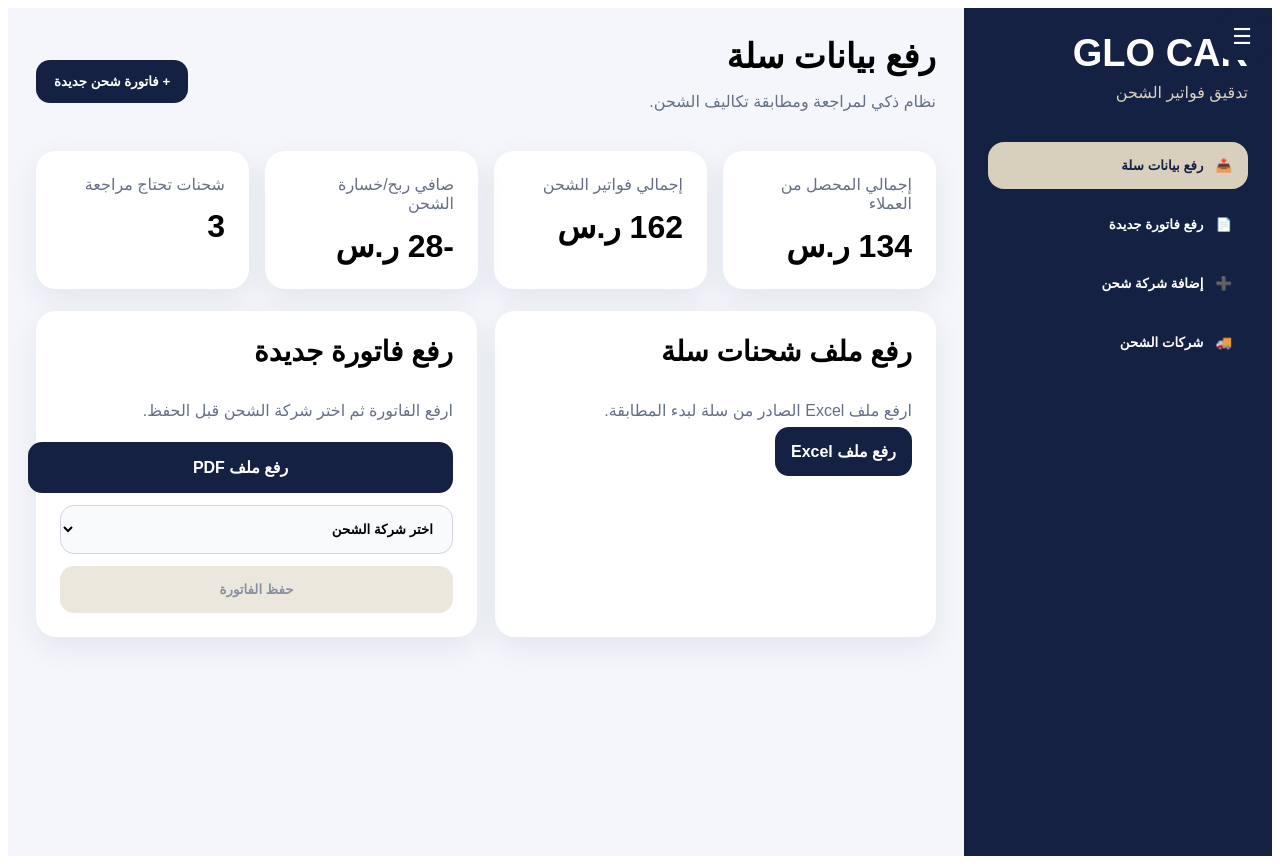
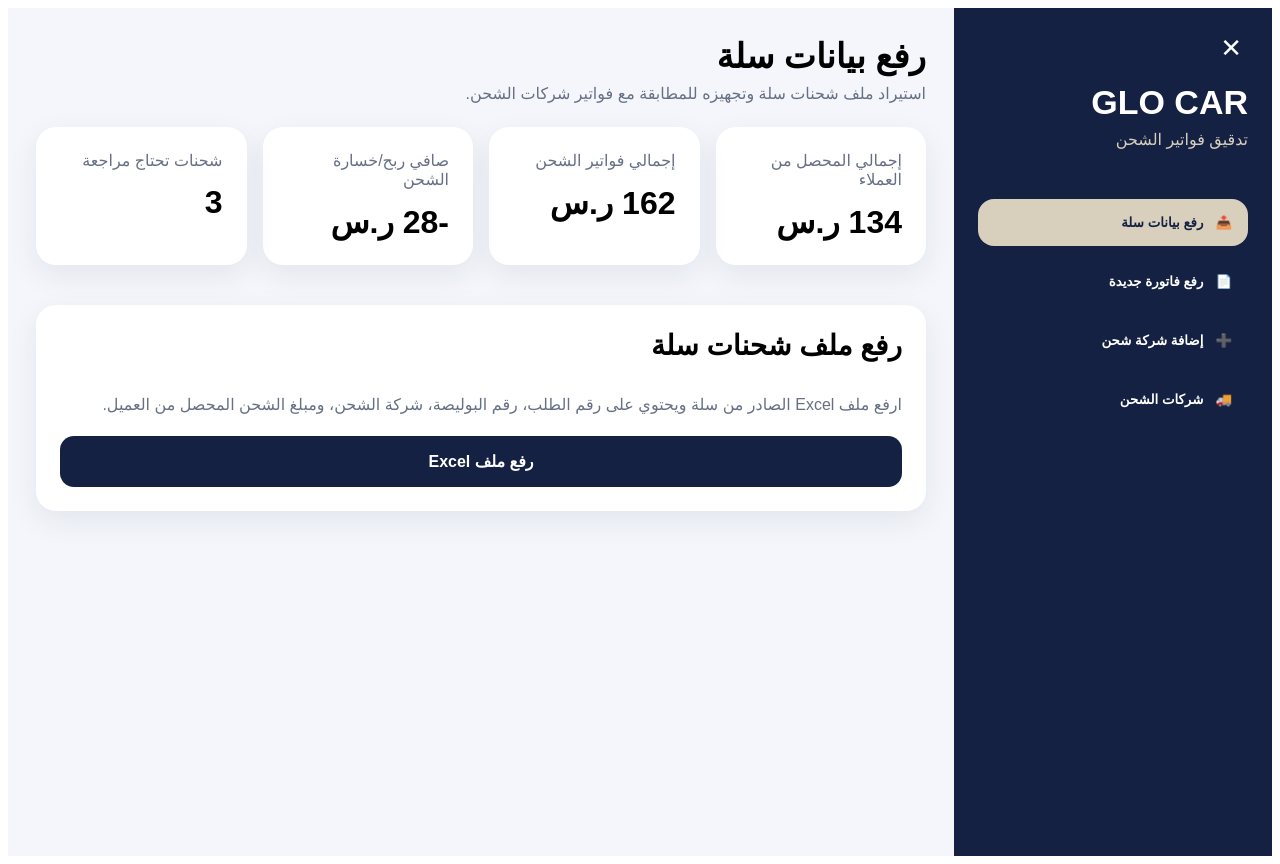
Before and after one commit to basem199b/glocar-shipping-audit, a Next.js app: page / in a window 1280 px wide. Built offline with nearby package versions, Linux system fonts and the light colour scheme.

Commit message:
Add dedicated pages and collapsible sidebar

```diff
--- a/app/page.tsx
+++ b/app/page.tsx
@@ -11,244 +11,140 @@
 ]
 
 const carriers = ['أرامكس', 'DHL', 'سمسا', 'ناقل', 'سبل']
-
-const stats = [
-  { label: 'إجمالي المحصل من العملاء', value: '134 ر.س' },
-  { label: 'إجمالي فواتير الشحن', value: '162 ر.س' },
-  { label: 'صافي ربح/خسارة الشحن', value: '-28 ر.س' },
-  { label: 'شحنات تحتاج مراجعة', value: '3' },
+const companyRows = [
+  { name: 'أرامكس', invoices: 12, status: 'نشطة' },
+  { name: 'DHL', invoices: 4, status: 'نشطة' },
+  { name: 'سمسا', invoices: 7, status: 'نشطة' },
 ]
 
 export default function HomePage() {
   const [activeMenu, setActiveMenu] = useState('salla')
+  const [sidebarOpen, setSidebarOpen] = useState(true)
   const [selectedCarrier, setSelectedCarrier] = useState('')
   const [excelFile, setExcelFile] = useState('')
   const [pdfFile, setPdfFile] = useState('')
-  const [sidebarOpen, setSidebarOpen] = useState(false)
+  const [newCarrierName, setNewCarrierName] = useState('')
 
   return (
     <main style={{ minHeight: '100vh', background: '#f4f6fb', direction: 'rtl', fontFamily: 'Arial', display: 'flex' }}>
-      <button onClick={() => setSidebarOpen(!sidebarOpen)} style={menuButton}>☰</button>
-
-      <aside style={{ ...sidebarStyle, ...(sidebarOpen ? sidebarMobileOpen : {}) }}>
-        <div style={{ marginBottom: 40 }}>
-          <h1 style={{ margin: 0, fontSize: 38 }}>GLO CAR</h1>
-          <p style={{ color: '#d8d0bd', marginTop: 8 }}>تدقيق فواتير الشحن</p>
+      <aside style={{ ...sidebarStyle, width: sidebarOpen ? 270 : 86 }}>
+        <button onClick={() => setSidebarOpen(!sidebarOpen)} style={collapseButton}>{sidebarOpen ? '✕' : '☰'}</button>
+        <div style={{ marginBottom: 34, overflow: 'hidden' }}>
+          <h1 style={{ margin: 0, fontSize: sidebarOpen ? 34 : 22, whiteSpace: 'nowrap' }}>GLO CAR</h1>
+          {sidebarOpen && <p style={{ color: '#d8d0bd', marginTop: 8 }}>تدقيق فواتير الشحن</p>}
         </div>
-
         <nav style={{ display: 'grid', gap: 12 }}>
           {menuItems.map((item) => (
-            <button
-              key={item.id}
-              onClick={() => {
-                setActiveMenu(item.id)
-                setSidebarOpen(false)
-              }}
-              style={{
-                ...navButton,
-                ...(activeMenu === item.id ? activeButton : {}),
-              }}
-            >
+            <button key={item.id} onClick={() => setActiveMenu(item.id)} style={{ ...navButton, ...(activeMenu === item.id ? activeButton : {}) }}>
               <span>{item.icon}</span>
-              <span>{item.label}</span>
+              {sidebarOpen && <span>{item.label}</span>}
             </button>
           ))}
         </nav>
       </aside>
 
-      <section style={{ flex: 1, padding: 28 }}>
-        <header style={{ display: 'flex', justifyContent: 'space-between', alignItems: 'center', marginBottom: 24, flexWrap: 'wrap', gap: 12 }}>
-          <div>
-            <h2 style={{ margin: 0, fontSize: 34 }}>
-              {activeMenu === 'salla' && 'رفع بيانات سلة'}
-              {activeMenu === 'invoice' && 'رفع فاتورة جديدة'}
-              {activeMenu === 'carrier' && 'إضافة شركة شحن'}
-              {activeMenu === 'companies' && 'شركات الشحن'}
-            </h2>
-            <p style={{ color: '#667085' }}>نظام ذكي لمراجعة ومطابقة تكاليف الشحن.</p>
-          </div>
-
-          <button style={primaryButton}>+ فاتورة شحن جديدة</button>
-        </header>
-
-        <div style={{ display: 'grid', gridTemplateColumns: 'repeat(auto-fit,minmax(180px,1fr))', gap: 16, marginBottom: 22 }}>
-          {stats.map((card) => (
-            <div key={card.label} style={cardStyle}>
-              <p style={{ color: '#667085', margin: 0 }}>{card.label}</p>
-              <strong style={{ display: 'block', marginTop: 14, fontSize: 32 }}>{card.value}</strong>
-            </div>
-          ))}
-        </div>
-
-        <div style={{ display: 'grid', gridTemplateColumns: 'repeat(auto-fit,minmax(320px,1fr))', gap: 18 }}>
-          <div style={cardStyle}>
-            <h3 style={{ marginTop: 0, fontSize: 28 }}>رفع ملف شحنات سلة</h3>
-            <p style={desc}>ارفع ملف Excel الصادر من سلة لبدء المطابقة.</p>
-
-            <label style={uploadButton}>
-              رفع ملف Excel
-              <input
-                hidden
-                type="file"
-                accept=".xlsx,.xls"
-                onChange={(e) => {
-                  const file = e.target.files?.[0]
-                  if (file) setExcelFile(file.name)
-                }}
-              />
-            </label>
-
-            {excelFile && <div style={successBox}>✅ تم رفع: {excelFile}</div>}
-          </div>
-
-          <div style={cardStyle}>
-            <h3 style={{ marginTop: 0, fontSize: 28 }}>رفع فاتورة جديدة</h3>
-            <p style={desc}>ارفع الفاتورة ثم اختر شركة الشحن قبل الحفظ.</p>
-
-            <div style={{ display: 'grid', gap: 12 }}>
-              <label style={uploadButton}>
-                رفع ملف PDF
-                <input
-                  hidden
-                  type="file"
-                  accept="application/pdf"
-                  onChange={(e) => {
-                    const file = e.target.files?.[0]
-                    if (file) setPdfFile(file.name)
-                  }}
-                />
-              </label>
-
-              {pdfFile && <div style={successBox}>📄 تم رفع: {pdfFile}</div>}
-
-              <select value={selectedCarrier} onChange={(e) => setSelectedCarrier(e.target.value)} style={selectStyle}>
-                <option value="">اختر شركة الشحن</option>
-                {carriers.map((carrier) => (
-                  <option key={carrier} value={carrier}>{carrier}</option>
-                ))}
-              </select>
-
-              <button
-                disabled={!selectedCarrier || !pdfFile}
-                onClick={() => alert(`تم حفظ الفاتورة داخل شركة ${selectedCarrier}`)}
-                style={{
-                  ...saveButton,
-                  opacity: !selectedCarrier || !pdfFile ? 0.5 : 1,
-                  cursor: !selectedCarrier || !pdfFile ? 'not-allowed' : 'pointer',
-                }}
-              >
-                حفظ الفاتورة
-              </button>
-            </div>
-          </div>
-        </div>
+      <section style={{ flex: 1, padding: 28, overflowX: 'hidden' }}>
+        {activeMenu === 'salla' && <SallaPage excelFile={excelFile} setExcelFile={setExcelFile} />}
+        {activeMenu === 'invoice' && <InvoicePage pdfFile={pdfFile} setPdfFile={setPdfFile} selectedCarrier={selectedCarrier} setSelectedCarrier={setSelectedCarrier} />}
+        {activeMenu === 'carrier' && <AddCarrierPage newCarrierName={newCarrierName} setNewCarrierName={setNewCarrierName} />}
+        {activeMenu === 'companies' && <CompaniesPage />}
       </section>
     </main>
   )
 }
 
-const sidebarStyle: CSSProperties = {
-  width: 260,
-  background: '#142143',
-  color: 'white',
-  minHeight: '100vh',
-  padding: 24,
-  transition: '.3s',
+function PageHeader({ title, desc }: { title: string; desc: string }) {
+  return (
+    <header style={{ marginBottom: 24 }}>
+      <h2 style={{ margin: 0, fontSize: 34 }}>{title}</h2>
+      <p style={{ color: '#667085', marginTop: 8 }}>{desc}</p>
+    </header>
+  )
 }
 
-const sidebarMobileOpen: CSSProperties = {
-  transform: 'translateX(0)',
+function SallaPage({ excelFile, setExcelFile }: { excelFile: string; setExcelFile: (v: string) => void }) {
+  return (
+    <>
+      <PageHeader title="رفع بيانات سلة" desc="استيراد ملف شحنات سلة وتجهيزه للمطابقة مع فواتير شركات الشحن." />
+      <Stats />
+      <div style={cardStyle}>
+        <h3 style={titleStyle}>رفع ملف شحنات سلة</h3>
+        <p style={descStyle}>ارفع ملف Excel الصادر من سلة ويحتوي على رقم الطلب، رقم البوليصة، شركة الشحن، ومبلغ الشحن المحصل من العميل.</p>
+        <label style={uploadButton}>رفع ملف Excel<input hidden type="file" accept=".xlsx,.xls" onChange={(e) => { const file = e.target.files?.[0]; if (file) setExcelFile(file.name) }} /></label>
+        {excelFile && <div style={successBox}>✅ تم رفع ملف سلة: {excelFile}</div>}
+      </div>
+    </>
+  )
 }
 
-const menuButton: CSSProperties = {
-  position: 'fixed',
-  top: 14,
-  right: 14,
-  zIndex: 999,
-  background: '#142143',
-  color: 'white',
-  border: 0,
-  borderRadius: 12,
-  padding: '10px 14px',
-  fontSize: 22,
-  cursor: 'pointer',
+function InvoicePage({ pdfFile, setPdfFile, selectedCarrier, setSelectedCarrier }: { pdfFile: string; setPdfFile: (v: string) => void; selectedCarrier: string; setSelectedCarrier: (v: string) => void }) {
+  return (
+    <>
+      <PageHeader title="رفع فاتورة جديدة" desc="ارفع PDF الفاتورة ثم اختر شركة الشحن قبل الحفظ حتى تُدرج الفاتورة داخل سجل الشركة نفسها." />
+      <div style={cardStyle}>
+        <h3 style={titleStyle}>بيانات فاتورة شركة الشحن</h3>
+        <div style={{ display: 'grid', gap: 14 }}>
+          <label style={uploadButton}>رفع ملف PDF<input hidden type="file" accept="application/pdf" onChange={(e) => { const file = e.target.files?.[0]; if (file) setPdfFile(file.name) }} /></label>
+          {pdfFile && <div style={successBox}>📄 تم رفع الفاتورة: {pdfFile}</div>}
+          <select value={selectedCarrier} onChange={(e) => setSelectedCarrier(e.target.value)} style={selectStyle}>
+            <option value="">اختر شركة الشحن قبل الحفظ</option>
+            {carriers.map((carrier) => <option key={carrier} value={carrier}>{carrier}</option>)}
+          </select>
+          <button disabled={!selectedCarrier || !pdfFile} onClick={() => alert(`تم حفظ الفاتورة داخل شركة ${selectedCarrier}`)} style={{ ...saveButton, opacity: !selectedCarrier || !pdfFile ? .5 : 1, cursor: !selectedCarrier || !pdfFile ? 'not-allowed' : 'pointer' }}>حفظ الفاتورة داخل سجل الشركة</button>
+        </div>
+      </div>
+    </>
+  )
 }
 
-const navButton: CSSProperties = {
-  width: '100%',
-  border: 0,
-  background: 'transparent',
-  color: 'white',
-  display: 'flex',
-  alignItems: 'center',
-  gap: 12,
-  padding: '16px',
-  borderRadius: 16,
-  fontWeight: 700,
-  cursor: 'pointer',
+function AddCarrierPage({ newCarrierName, setNewCarrierName }: { newCarrierName: string; setNewCarrierName: (v: string) => void }) {
+  return (
+    <>
+      <PageHeader title="إضافة شركة شحن" desc="أضف شركة شحن جديدة حتى تظهر في خيارات رفع الفواتير والمطابقة." />
+      <div style={cardStyle}>
+        <h3 style={titleStyle}>بيانات الشركة</h3>
+        <input value={newCarrierName} onChange={(e) => setNewCarrierName(e.target.value)} placeholder="مثال: أرامكس" style={inputStyle} />
+        <button disabled={!newCarrierName} onClick={() => alert(`تمت إضافة شركة: ${newCarrierName}`)} style={{ ...saveButton, marginTop: 14, opacity: newCarrierName ? 1 : .5 }}>حفظ شركة الشحن</button>
+      </div>
+    </>
+  )
 }
 
-const activeButton: CSSProperties = {
-  background: '#d8d0bd',
-  color: '#142143',
+function CompaniesPage() {
+  return (
+    <>
+      <PageHeader title="شركات الشحن" desc="عرض شركات الشحن المسجلة وعدد الفواتير المرتبطة بكل شركة." />
+      <div style={cardStyle}>
+        <table style={{ width: '100%', borderCollapse: 'collapse', textAlign: 'right' }}>
+          <thead><tr style={{ background: '#eef2f7' }}><th style={th}>شركة الشحن</th><th style={th}>عدد الفواتير</th><th style={th}>الحالة</th></tr></thead>
+          <tbody>{companyRows.map((row) => <tr key={row.name} style={{ borderBottom: '1px solid #edf0f5' }}><td style={td}>{row.name}</td><td style={td}>{row.invoices}</td><td style={td}>{row.status}</td></tr>)}</tbody>
+        </table>
+      </div>
+    </>
+  )
 }
 
-const cardStyle: CSSProperties = {
-  background: 'white',
-  borderRadius: 20,
-  padding: 24,
-  boxShadow: '0 10px 30px rgba(20,33,67,.08)',
+function Stats() {
+  const stats = [
+    { label: 'إجمالي المحصل من العملاء', value: '134 ر.س' },
+    { label: 'إجمالي فواتير الشحن', value: '162 ر.س' },
+    { label: 'صافي ربح/خسارة الشحن', value: '-28 ر.س' },
+    { label: 'شحنات تحتاج مراجعة', value: '3' },
+  ]
+  return <div style={{ display: 'grid', gridTemplateColumns: 'repeat(auto-fit,minmax(180px,1fr))', gap: 16, marginBottom: 22 }}>{stats.map((card) => <div key={card.label} style={cardStyle}><p style={{ color: '#667085', margin: 0 }}>{card.label}</p><strong style={{ display: 'block', marginTop: 14, fontSize: 32 }}>{card.value}</strong></div>)}</div>
 }
 
-const primaryButton: CSSProperties = {
-  background: '#142143',
-  color: 'white',
-  border: 0,
-  borderRadius: 14,
-  padding: '14px 18px',
-  fontWeight: 700,
-}
-
-const uploadButton: CSSProperties = {
-  width: '100%',
-  background: '#142143',
-  color: 'white',
-  border: 0,
-  borderRadius: 14,
-  padding: '16px',
-  fontWeight: 700,
-  textAlign: 'center',
-  cursor: 'pointer',
-}
-
-const selectStyle: CSSProperties = {
-  width: '100%',
-  padding: '15px',
-  borderRadius: 14,
-  border: '1px solid #d0d5dd',
-  background: '#f8fafc',
-  fontWeight: 700,
-}
-
-const saveButton: CSSProperties = {
-  width: '100%',
-  background: '#d8d0bd',
-  color: '#142143',
-  border: 0,
-  borderRadius: 14,
-  padding: '16px',
-  fontWeight: 700,
-}
-
-const successBox: CSSProperties = {
-  background: '#ecfdf3',
-  color: '#027a48',
-  padding: 12,
-  borderRadius: 12,
-  fontWeight: 700,
-}
-
-const desc: CSSProperties = {
-  color: '#667085',
-  lineHeight: 1.9,
-}
+const sidebarStyle: CSSProperties = { background: '#142143', color: 'white', minHeight: '100vh', padding: 24, transition: '.25s ease', position: 'sticky', top: 0 }
+const collapseButton: CSSProperties = { background: 'transparent', border: 0, color: 'white', fontSize: 26, cursor: 'pointer', marginBottom: 18 }
+const navButton: CSSProperties = { width: '100%', border: 0, background: 'transparent', color: 'white', display: 'flex', alignItems: 'center', gap: 12, padding: '16px', borderRadius: 16, fontWeight: 700, cursor: 'pointer' }
+const activeButton: CSSProperties = { background: '#d8d0bd', color: '#142143' }
+const cardStyle: CSSProperties = { background: 'white', borderRadius: 20, padding: 24, boxShadow: '0 10px 30px rgba(20,33,67,.08)', marginBottom: 18 }
+const uploadButton: CSSProperties = { display: 'block', width: '100%', background: '#142143', color: 'white', borderRadius: 14, padding: '16px', fontWeight: 700, textAlign: 'center', cursor: 'pointer', boxSizing: 'border-box' }
+const selectStyle: CSSProperties = { width: '100%', padding: '15px', borderRadius: 14, border: '1px solid #d0d5dd', background: '#f8fafc', fontWeight: 700 }
+const saveButton: CSSProperties = { width: '100%', background: '#d8d0bd', color: '#142143', border: 0, borderRadius: 14, padding: '16px', fontWeight: 700 }
+const successBox: CSSProperties = { background: '#ecfdf3', color: '#027a48', padding: 12, borderRadius: 12, fontWeight: 700, marginTop: 12 }
+const descStyle: CSSProperties = { color: '#667085', lineHeight: 1.9 }
+const titleStyle: CSSProperties = { marginTop: 0, fontSize: 28 }
+const inputStyle: CSSProperties = { width: '100%', padding: 15, borderRadius: 14, border: '1px solid #d0d5dd', fontWeight: 700, boxSizing: 'border-box' }
+const th: CSSProperties = { padding: 14 }
+const td: CSSProperties = { padding: 14, color: '#344054' }
```
